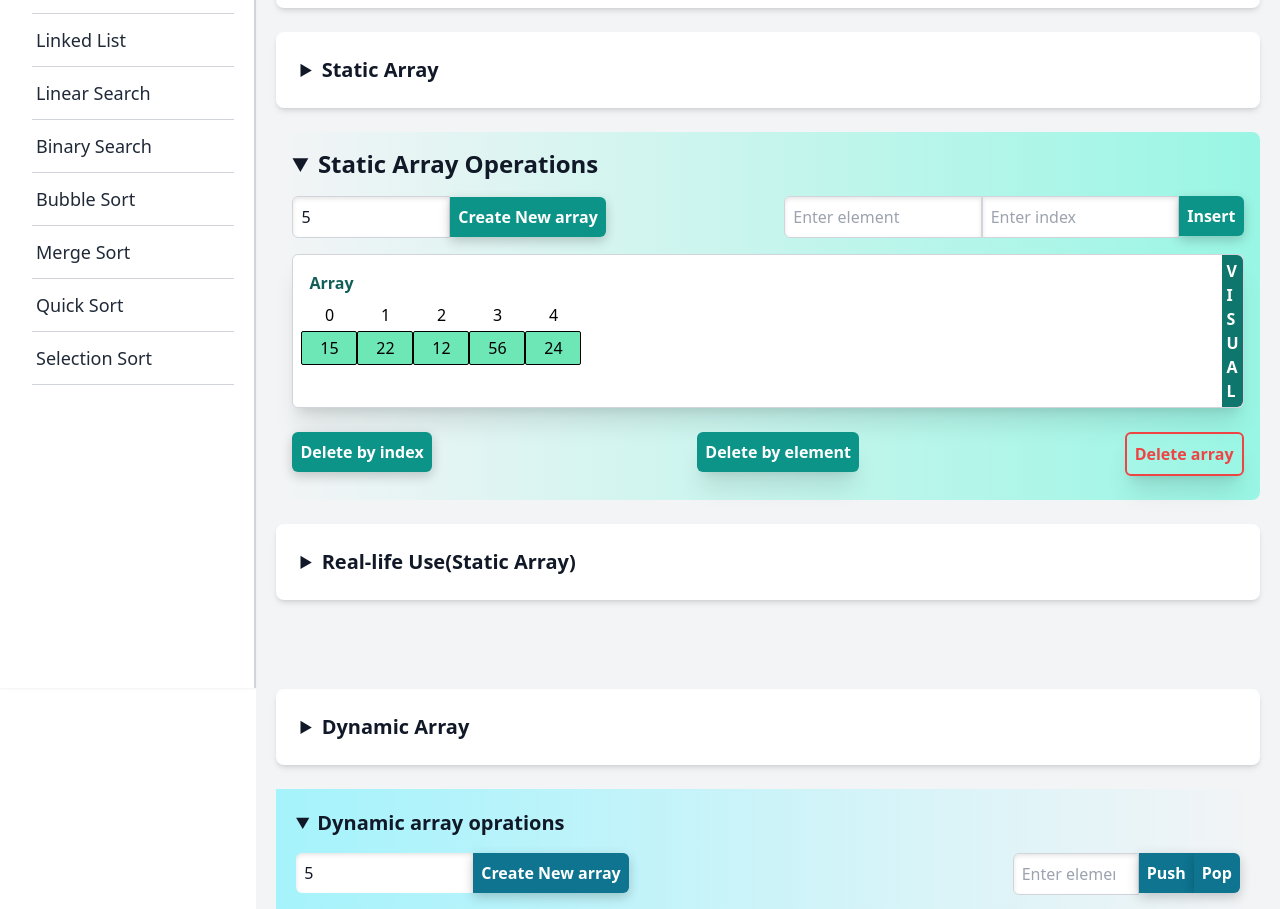
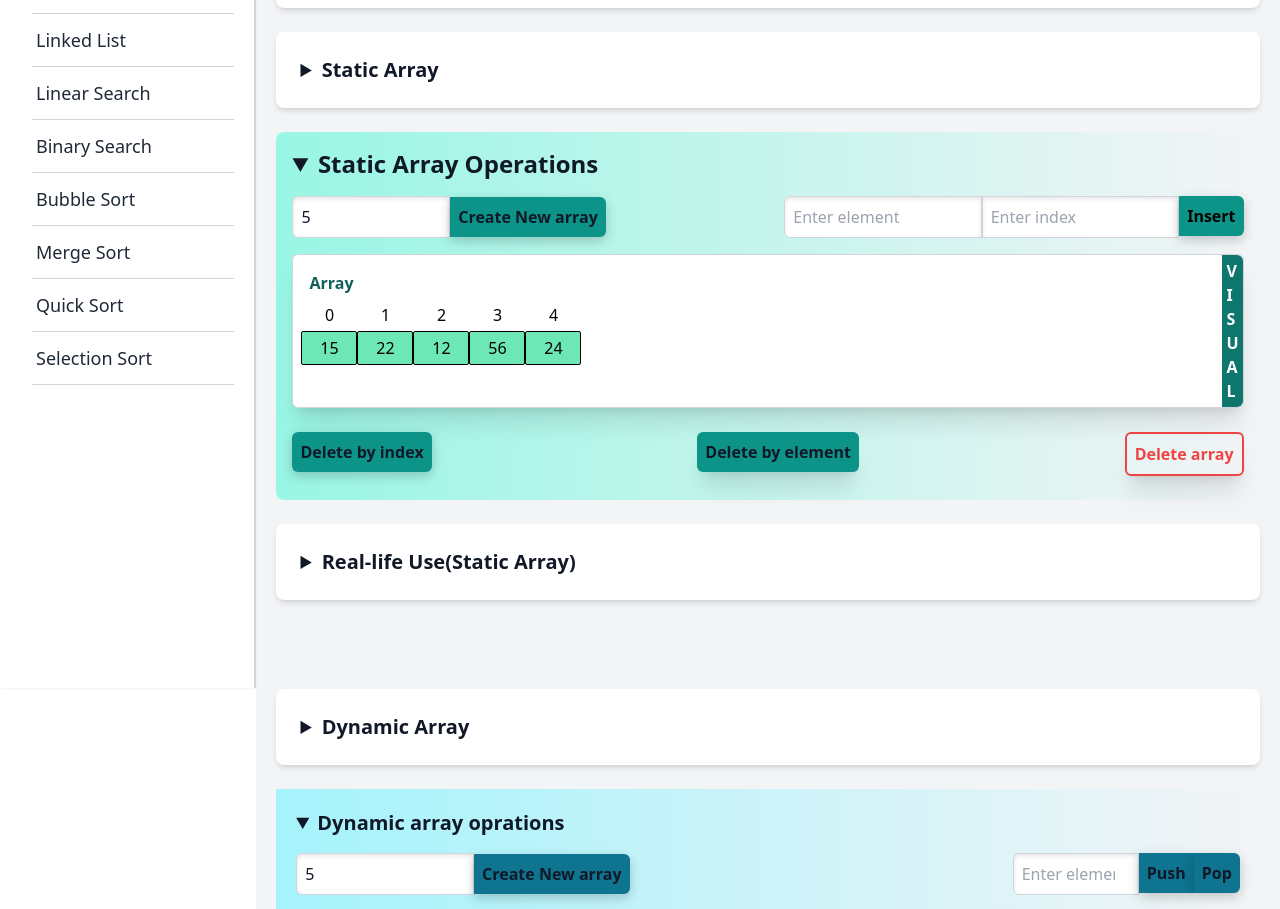
Before and after one commit to dipankar049/dsa-simulator, a React (Vite) app: page /arrayOp in a window 1280 px wide. Shown: the part 176-1085 px from the top of the page. Built offline with nearby package versions, Linux system fonts and the light colour scheme.

Commit message:
improve dark mode

```diff
--- a/src/App.css
+++ b/src/App.css
@@ -1,6 +1,8 @@
+
+
 
 /* Buttons for operations */
-.opBtn {
+button {
   color: white;
   padding: 0.25rem;
   margin-top: 0.25rem;
@@ -9,10 +11,21 @@
   box-shadow: 0 4px 12px rgba(0, 0, 0, 0.2);
 }
 
+/* === Custom dark theme button === */
+.dark button {
+  @apply bg-gray-700 hover:bg-gray-600 text-gray-200;
+}
+
+/* === Custom dark theme input === */
+.dark input {
+  @apply bg-gray-800 text-gray-100 placeholder-gray-400 border border-gray-600 p-[0.42rem];
+}
+
 /* Input fields for operations */
-.opInput {
+input {
   padding: 0.25rem;
   height: fit-content;
+  border: 1px solid #d1d5db;
   box-shadow: inset 0 2px 4px rgba(0, 0, 0, 0.1);
 }
 
--- a/src/pages/DynamicArrayOperations.jsx
+++ b/src/pages/DynamicArrayOperations.jsx
@@ -1,9 +1,10 @@
-import React from 'react'
+import React, { useContext } from 'react'
 import { useState, useRef, useEffect } from 'react';
 import TopicCard from '../components/TopicCard';
 import { toast } from 'react-toastify';
 import 'react-toastify/dist/ReactToastify.css';
 import IndexDivs from '../components/IndexDivs';
+import { ThemeContext } from '../context/ThemeContext';
 
 export default function DynamicArrayOperations() {
   const [array, setArray] = useState([15, 22, 12, 56, 24]);   // Default array elements
@@ -13,6 +14,7 @@ export default function DynamicArrayOperations() {
     element: ''
   });
   const [oldArray, setOldArray] = useState(false);
+  const {theme} = useContext(ThemeContext);
 
   const divRefs = useRef([]);
   const indexDivs = IndexDivs(array.length);
@@ -188,7 +190,7 @@ export default function DynamicArrayOperations() {
   return (
     <div className='p-2p'>
       <TopicCard topicName="Dynamic Array" />
-      <details className="bg-gradient-to-r from-cyan-200 h-fit w-full p-2p md:text-base sm:text-sm text-xs" open>
+      <details className={`${theme === 'light' ? 'bg-gradient-to-r from-cyan-200' : 'bg-gray-800'} h-fit w-full p-2p md:text-base sm:text-sm text-xs`} open>
         <summary className="text-xl font-bold mb-4">Dynamic array oprations</summary>
         <div className='md:flex'>
           <div className='w-full mb-2'>
@@ -219,7 +221,7 @@ export default function DynamicArrayOperations() {
                   value={arrayInputs.element}
                   onChange={handleChange}
                   className="opInput w-36p rounded-l-md"
-                  style={{ border: '1px solid #d1d5db' }}
+
                   placeholder="Enter element"
                 />
                 <button
@@ -291,7 +293,7 @@ export default function DynamicArrayOperations() {
                   value={arrayInputs.customIdx}
                   onChange={handleChange}
                   className="opInput w-36p"
-                  style={{ border: '1px solid #d1d5db' }}
+
                   placeholder="Enter index"
                 />
                 <button
--- a/src/pages/HomePage.jsx
+++ b/src/pages/HomePage.jsx
@@ -10,12 +10,9 @@ export default function HomePage({language}) {
 
   return (
     <div className="w-full h-[92vh] flex flex-col items-center justify-center bg-white text-gray-800 dark:bg-gray-700 dark:text-white">
-    {/* <div className={`w-full h-full flex flex-col items-center justify-center ${
-        theme === "dark" ? "bg-gray-800 text-white" : "bg-white text-gray-800"
-      }`}> */}
       {/* Welcome Section */}
       <section className="w-4/5 max-w-4xl text-center py-10">
-        <h1 className="text-4xl font-bold text-blue-600">Welcome to DSA Visualizer {"{ }"} </h1>
+        <h1 className="text-4xl font-bold text-blue-500">Welcome to DSA Visualizer {"{ }"} </h1>
         <p className="mt-4 text-lg">
           Experience the magic of learning Data Structures and Algorithms with intuitive visualizations, practical examples, and interactive tools.
         </p>
@@ -33,7 +30,7 @@ export default function HomePage({language}) {
           <Link
             key={index}
             to={item.path}
-            className="p-4 border rounded-lg bg-blue-50 hover:bg-blue-200 text-blue-600 hover:text-blue-800 transition divAnimate"
+            className="p-4 border rounded-lg bg-blue-50 hover:bg-blue-200 text-blue-600 hover:text-blue-800 dark:bg-gray-800 dark:text-white transition divAnimate"
           >
             <h3 className="text-xl font-semibold">{item.title}</h3>
           </Link>
--- a/src/pages/StaticArrayOperations.jsx
+++ b/src/pages/StaticArrayOperations.jsx
@@ -139,7 +139,7 @@ const StaticArrayOperations = () => {
     );
     toast.success(`Element deleted from index ${arrayInputs.customIdx}`);
     setOperationIdxVisibility(false);
-    setArrayInputs({ ...arrayInputs, customIdx: ''});
+    setArrayInputs({ ...arrayInputs, customIdx: '' });
   };
 
   //  Delete element by value
@@ -177,18 +177,13 @@ const StaticArrayOperations = () => {
   };
 
   return (
-    // <div className='p-2p bg-white text-gray-700
-    //                 dark:bg-gray-700 dark:text-white
-    //                 md:text-base sm:text-sm text-xs'
-    // >
     <div className='p-2p bg-gray-100 dark:bg-gray-900 text-gray-900 dark:text-gray-100
                     md:text-base sm:text-sm text-xs'
     >
-
       <TopicCard topicName="Array" /> {/* Defination and Example of array */}
       <TopicCard topicName="Static Array" />  {/* Defination and Example of static array */}
       <details
-        className="bg-gradient-to-l from-teal-200 h-fit w-full p-4 dark:from-gray-500 rounded-lg"
+        className={`w-full h-fit p-4 rounded-lg ${theme === 'light' ? 'bg-gradient-to-r from-teal-200' : 'bg-gray-800'} `}
         id='staticArrayOp'
         onToggle={(e) => { handleToggle('staticArrayOp', e.target.open) }}
         open={detailsState['staticArrayOp'] !== undefined ? detailsState['staticArrayOp'] : true}
@@ -206,12 +201,12 @@ const StaticArrayOperations = () => {
                   onChange={handleChange}
                   className="opInput w-40p rounded-l-md"
                   // style={{border: `${emptyLength ? '2px solid red' : '1px solid #d1d5db'}`}}
-                  style={{ border: '1px solid #d1d5db' }}
+                  //
                   placeholder="Length"
                 />
                 <button
                   onClick={createArray}
-                  className="opBtn bg-teal-600 hover:bg-teal-700 rounded-r-md btnAnimate"
+                  className="opBtn bg-teal-600 hover:bg-teal-700 dark-btn rounded-r-md btnAnimate"
                 >
                   Create New array
                 </button>
@@ -224,7 +219,7 @@ const StaticArrayOperations = () => {
                   onChange={handleChange}
                   className="opInput w-36p rounded-l-md"
                   // style={{border: `${emptyElement ? '2px solid red' : '1px solid #d1d5db'}`}}
-                  style={{ border: '1px solid #d1d5db' }}
+
                   placeholder="Enter element"
                 />
                 <input
@@ -235,7 +230,7 @@ const StaticArrayOperations = () => {
                   onChange={handleChange}
                   className="opInput w-36p"
                   // style={{border: `${emptyInex ? '2px solid red' : '1px solid #d1d5db'}`}}
-                  style={{ border: '1px solid #d1d5db' }}
+
                   placeholder="Enter index"
                 />
                 <button
```
